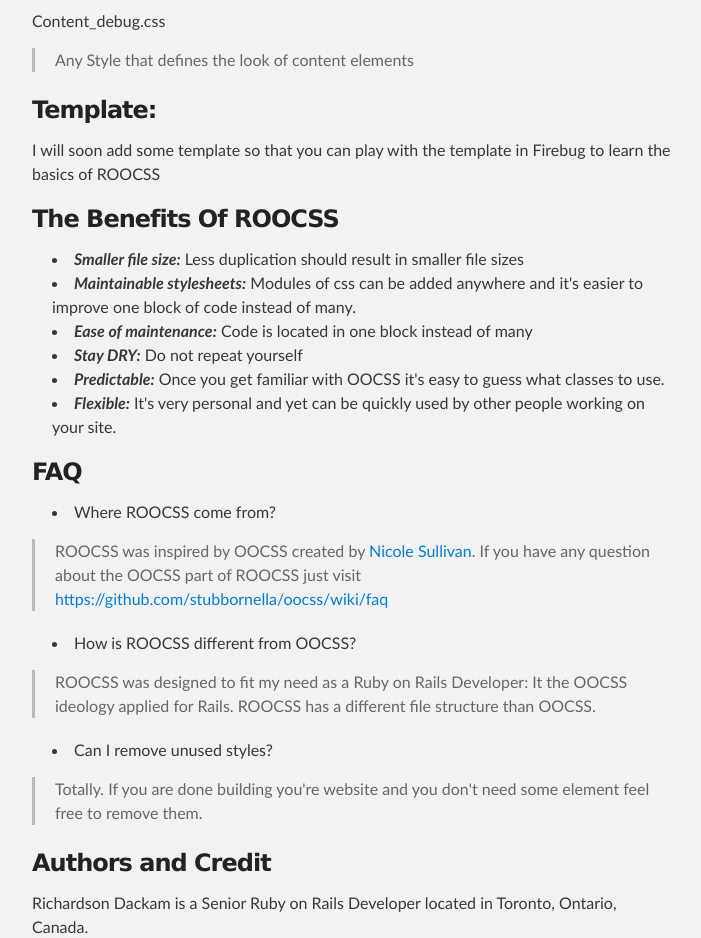
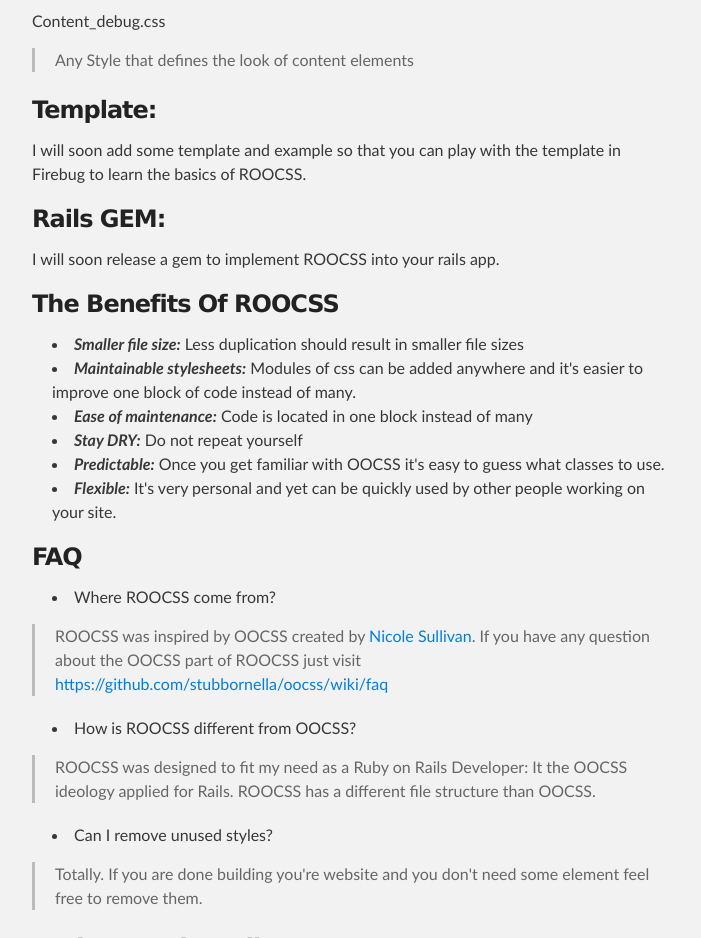
Before and after one commit to richardsondx/ROOCSS, a plain HTML site: page index.html in a window 1280 px wide. Shown: the part 1540-2478 px from the top of the page, without its empty margins (288-989 px from the left). Drawn offline with Linux system fonts and the light colour scheme.

```diff
--- a/index.html
+++ b/index.html
@@ -106,7 +106,12 @@ Grid.css</p>
 <h3>
 <a name="template" class="anchor" href="#template"><span class="octicon octicon-link"></span></a>Template:</h3>
 
-<p>I will soon add some template so that you can play with the template in Firebug to learn the basics of ROOCSS</p>
+<p>I will soon add some template and example so that you can play with the template in Firebug to learn the basics of ROOCSS.</p>
+
+<h3>
+<a name="rails-gem" class="anchor" href="#rails-gem"><span class="octicon octicon-link"></span></a>Rails GEM:</h3>
+
+<p>I will soon release a gem to implement ROOCSS into your rails app.</p>
 
 <h3>
 <a name="the-benefits-of-roocss" class="anchor" href="#the-benefits-of-roocss"><span class="octicon octicon-link"></span></a>The Benefits Of ROOCSS</h3>
```
Also changed, not shown: params.json (+1 -1 lines).
